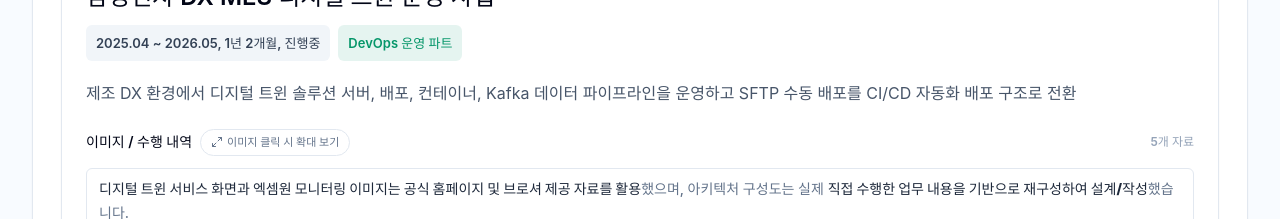
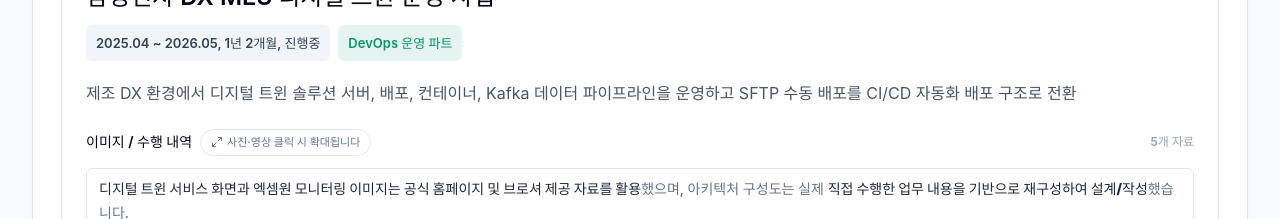
Before and after one commit to JANGSEOKHAN/JANGSEOKHAN.github.io, a React (Vite) app: page / in a window 1280 px wide. Shown: the part 3760-3979 px from the top of the page. Built offline with nearby package versions, Linux system fonts and the light colour scheme; a web font is replaced by a local one.

Commit message:
Clarify media zoom hint

```diff
--- a/src/components/ProjectCard.tsx
+++ b/src/components/ProjectCard.tsx
@@ -160,7 +160,7 @@ export default function ProjectCard({ project }: ProjectCardProps) {
               <h4 className="text-sm font-semibold text-slate-950">이미지 / 수행 내역</h4>
               <span className="inline-flex items-center gap-1 rounded-full border border-slate-200 bg-white px-2.5 py-1 text-[11px] font-semibold text-slate-500">
                 <Maximize2 aria-hidden="true" size={12} />
-                이미지 클릭 시 확대 보기
+                사진·영상 클릭 시 확대됩니다
               </span>
             </div>
             <p className="text-xs font-semibold text-slate-400">{visuals.length}개 자료</p>
```
